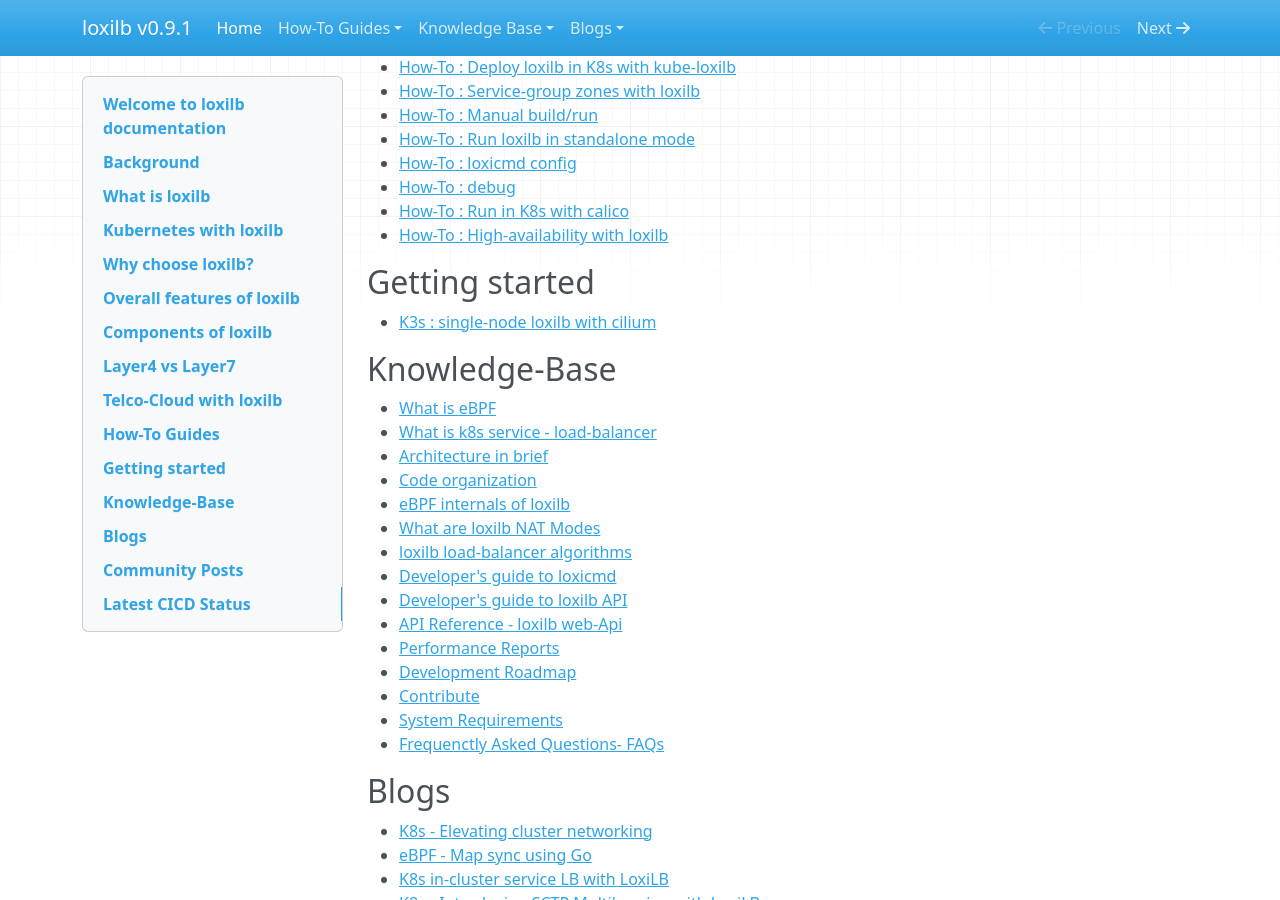
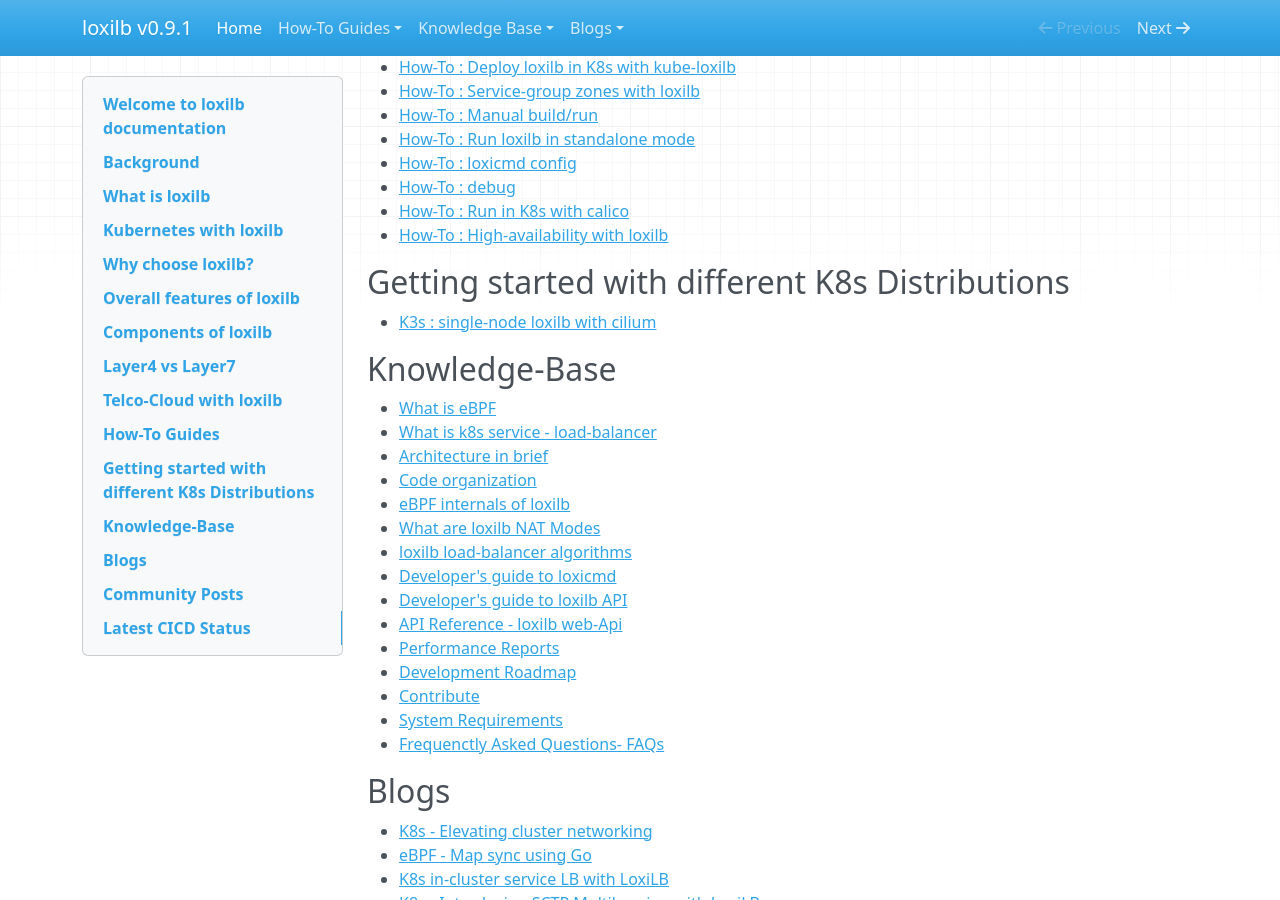
Before and after one commit to loxilb-io/loxilbdocs, an MkDocs documentation site: the page built from docs/index.md, in a window 1280 px wide and 900 px high, scrolled down 3191 px. Built offline with MkDocs 1.6.1, drawn with Linux system fonts in a browser that asks for light colours; nearby versions of some CDN libraries.

Commit message:
Update index.md

```diff
--- a/docs/index.md
+++ b/docs/index.md
@@ -86,7 +86,7 @@
 - [How-To : Run in K8s with calico](integrate_bgp_eng.md)
 - [How-To : High-availability with loxilb](ha-deploy.md)
 
-## Getting started
+## Getting started with different K8s Distributions
 
 - [K3s : single-node loxilb with cilium](quick_start_with_cilium.md)
 
```
